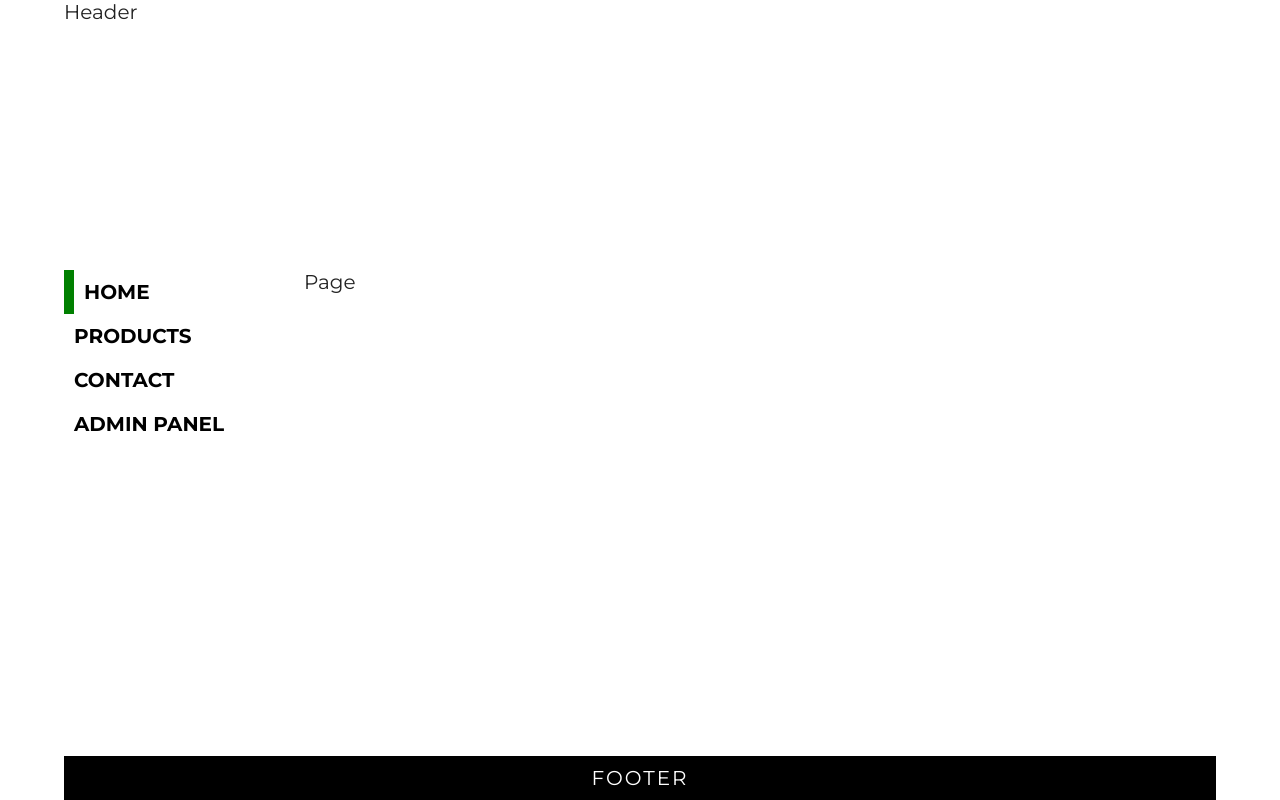
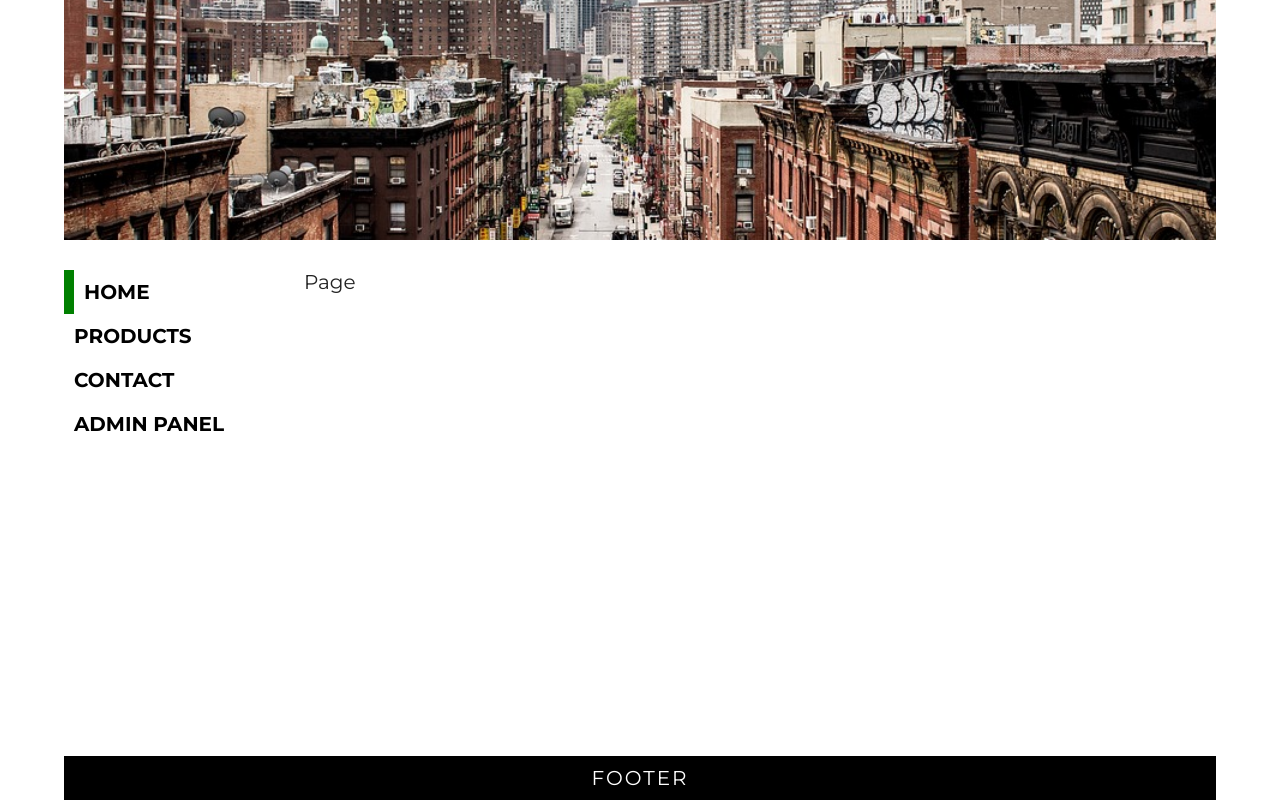
Before and after one commit to MMadejsza/React_Router_Practice, a React (Create React App) app: page / in a window 1280 px wide. Built offline with nearby package versions, Linux system fonts and the light colour scheme.

Commit message:
static header images

```diff
--- a/src/layouts/Header.js
+++ b/src/layouts/Header.js
@@ -1,6 +1,60 @@
 import React from 'react';
+import {Route, Routes} from 'react-router-dom';
+import '../styles/Header.css';
+import img1 from '../images/header1.jpg';
+import img2 from '../images/header2.jpg';
+import img3 from '../images/header3.jpg';
+
 const Header = () => {
-	return <div>Header</div>;
+	return (
+		<Routes>
+			<Route
+				path='/'
+				element={
+					<img
+						src={img1}
+						alt='city'
+					/>
+				}
+			/>
+			<Route
+				path='/products'
+				element={
+					<img
+						src={img2}
+						alt='city'
+					/>
+				}
+			/>
+			<Route
+				path='/contact'
+				element={
+					<img
+						src={img3}
+						alt='city'
+					/>
+				}
+			/>
+			<Route
+				path='/admin'
+				element={
+					<img
+						src={img1}
+						alt='city'
+					/>
+				}
+			/>
+			<Route
+				path='*'
+				element={
+					<img
+						src={img1}
+						alt='city'
+					/>
+				}
+			/>
+		</Routes>
+	);
 };
 
 export default Header;
--- a/src/styles/App.css
+++ b/src/styles/App.css
@@ -18,6 +18,8 @@
 
 header {
 	flex-basis: 30vh;
+	position: relative;
+	overflow: hidden;
 }
 
 main {
--- /dev/null
+++ b/src/styles/Header.css
@@ -0,0 +1,8 @@
+header img {
+	position: absolute;
+	top: 50%;
+	left: 50%;
+	transform: translate(-50%, -50%);
+	min-width: 100%;
+	min-height: 100%;
+}
```
